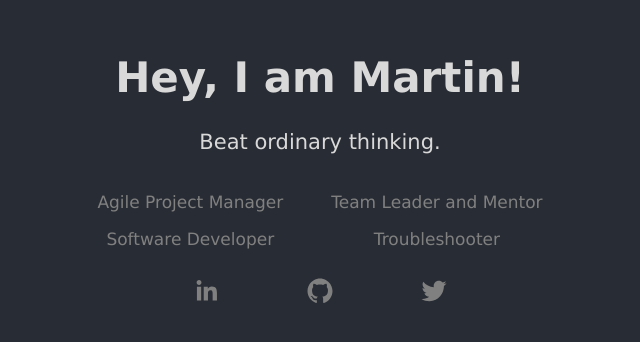
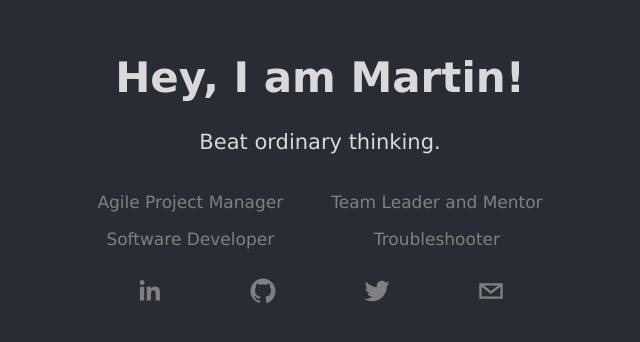
Before and after one commit to martnaum/hey, a React (Create React App) app: page / in a window 1280 px wide. Shown: the part 230-572 px from the top of the page, without its empty margins (320-960 px from the left). Built offline with nearby package versions, Linux system fonts and the light colour scheme.

Commit message:
add mailto

```diff
--- a/src/App.js
+++ b/src/App.js
@@ -25,6 +25,7 @@ function App() {
         <SocialIcon className="social-icon" fgColor="grey" bgColor="transparent" url="https://linkedin.com/in/martnaum"/>
         <SocialIcon className="social-icon" fgColor="grey" bgColor="transparent" url="https://github.com/martnaum"/>
         <SocialIcon className="social-icon" fgColor="grey" bgColor="transparent" url="https://twitter.com/martnaum"/>
+        <SocialIcon className="social-icon" fgColor="grey" bgColor="transparent" url="mailto:martin@naumann.world"/>
       </footer>
     </div>
   );
```
